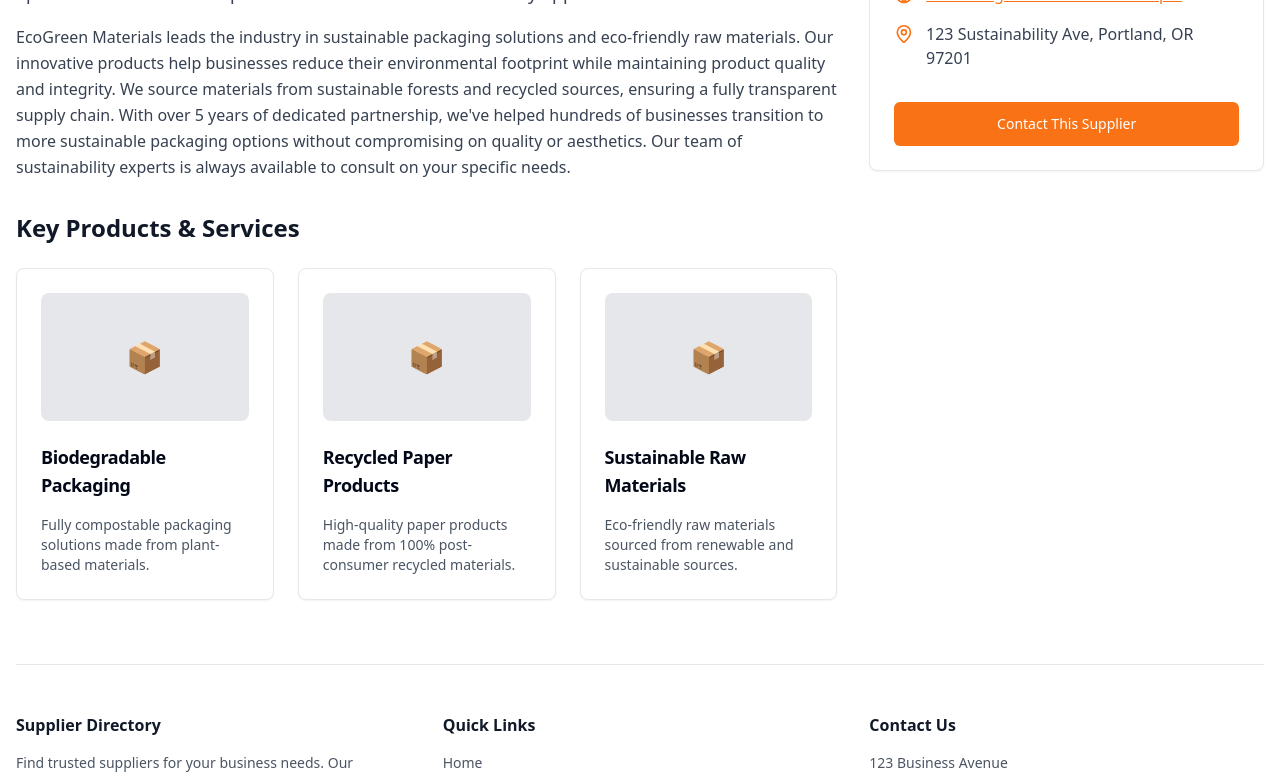
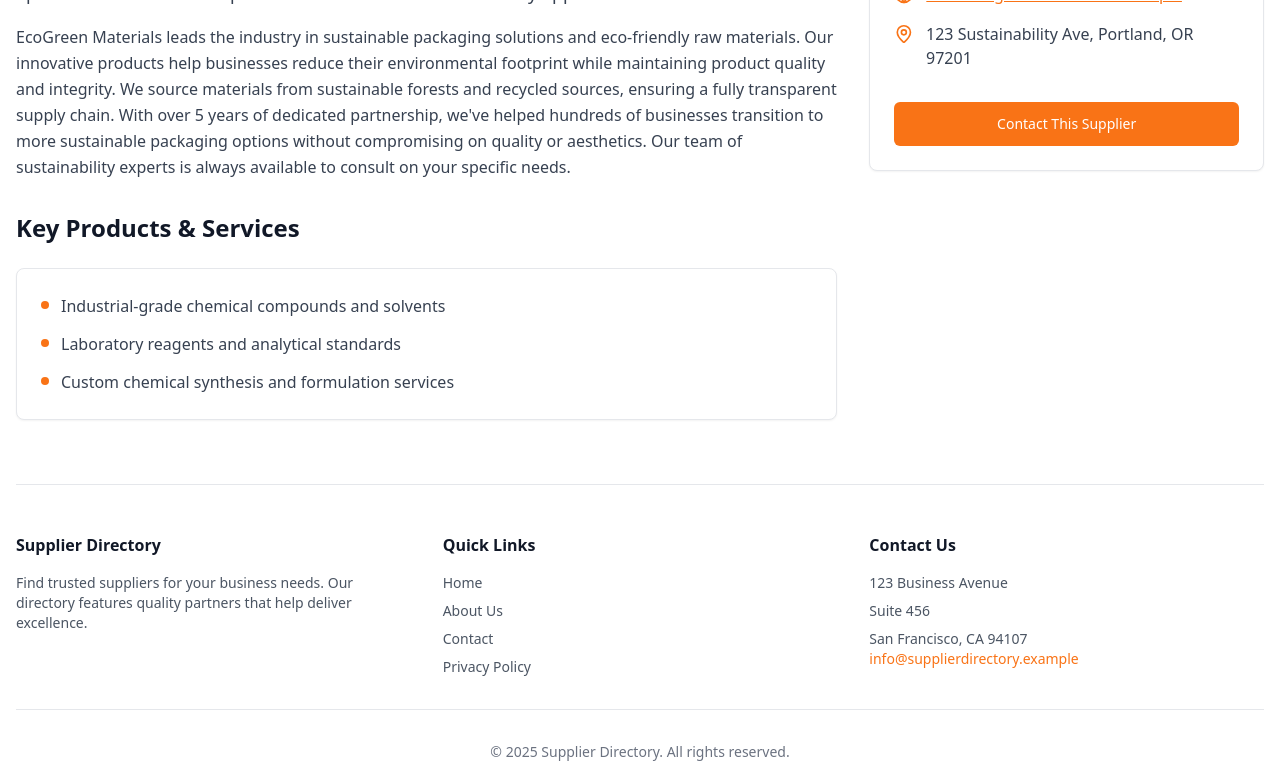
Before and after one commit to Befach/swift-supplier-catalogue, a React (Vite) app: page /supplier/chemtech-solutions in a window 1280 px wide. Shown: the part 612-1387 px from the top of the page. Built offline with nearby package versions, Linux system fonts and the light colour scheme.

Commit message:
feat: Add key products & services to supplier detail
- Display key products & services as bullet points on the supplier detail page.
- Allow adding/editing key products & services from the admin panel.

```diff
--- a/src/components/SupplierForm.tsx
+++ b/src/components/SupplierForm.tsx
@@ -1,10 +1,10 @@
-
 import React, { useState } from 'react';
 import { Button } from '@/components/ui/button';
 import { Input } from '@/components/ui/input';
 import { Textarea } from '@/components/ui/textarea';
 import { Label } from '@/components/ui/label';
 import { Supplier } from '@/types/supplier';
+import { X, Plus } from 'lucide-react';
 
 interface SupplierFormProps {
   initialData?: Partial<Supplier>;
@@ -30,6 +30,9 @@ export const SupplierForm: React.FC<SupplierFormProps> = ({
     logo_url: initialData?.logo_url || ''
   });
 
+  const [products, setProducts] = useState<string[]>(initialData?.products || []);
+  const [newProduct, setNewProduct] = useState('');
+
   const handleSubmit = (e: React.FormEvent) => {
     e.preventDefault();
 
@@ -40,12 +43,24 @@ export const SupplierForm: React.FC<SupplierFormProps> = ({
 
     onSubmit({
       ...formData,
-      categories
+      categories,
+      products: products.filter(product => product.trim().length > 0)
     });
   };
 
   const handleChange = (field: string, value: string) => {
     setFormData(prev => ({ ...prev, [field]: value }));
+  };
+
+  const addProduct = () => {
+    if (newProduct.trim() && !products.includes(newProduct.trim())) {
+      setProducts([...products, newProduct.trim()]);
+      setNewProduct('');
+    }
+  };
+
+  const removeProduct = (index: number) => {
+    setProducts(products.filter((_, i) => i !== index));
   };
 
   return (
@@ -129,6 +144,40 @@ export const SupplierForm: React.FC<SupplierFormProps> = ({
       </div>
 
       <div>
+        <Label htmlFor="products">Products & Services</Label>
+        <div className="space-y-2">
+          <div className="flex gap-2">
+            <Input
+              value={newProduct}
+              onChange={(e) => setNewProduct(e.target.value)}
+              placeholder="Add a product or service..."
+              onKeyPress={(e) => e.key === 'Enter' && (e.preventDefault(), addProduct())}
+            />
+            <Button type="button" onClick={addProduct} size="sm">
+              <Plus className="w-4 h-4" />
+            </Button>
+          </div>
+          {products.length > 0 && (
+            <div className="space-y-1">
+              {products.map((product, index) => (
+                <div key={index} className="flex items-center gap-2 p-2 bg-gray-50 rounded">
+                  <span className="flex-1 text-sm">{product}</span>
+                  <Button
+                    type="button"
+                    variant="ghost"
+                    size="sm"
+                    onClick={() => removeProduct(index)}
+                  >
+                    <X className="w-4 h-4" />
+                  </Button>
+                </div>
+              ))}
+            </div>
+          )}
+        </div>
+      </div>
+
+      <div>
         <Label htmlFor="description">Description</Label>
         <Textarea
           id="description"
--- a/src/lib/firebase.ts
+++ b/src/lib/firebase.ts
@@ -1,4 +1,3 @@
-
 // Firebase configuration (using environment variables for production)
 // For demo purposes, we'll use placeholder values
 export const firebaseConfig = {
@@ -24,6 +23,11 @@ export class MockFirestore {
       categories: ["Packaging", "Raw Materials", "Sustainable Products"],
       logo_url: "",
       slug: "ecogreen-materials",
+      products: [
+        "Fully compostable packaging solutions made from plant-based materials",
+        "High-quality paper products made from 100% post-consumer recycled materials",
+        "Eco-friendly raw materials sourced from renewable and sustainable sources"
+      ],
       created_at: new Date("2024-01-15"),
       updated_at: new Date("2024-01-15")
     },
@@ -38,6 +42,11 @@ export class MockFirestore {
       categories: ["Electronics", "Manufacturing"],
       logo_url: "",
       slug: "techparts-international",
+      products: [
+        "High-performance microprocessors and integrated circuits",
+        "Precision-engineered connectors and cables",
+        "Custom PCB design and manufacturing services"
+      ],
       created_at: new Date("2024-01-20"),
       updated_at: new Date("2024-01-20")
     },
@@ -52,6 +61,11 @@ export class MockFirestore {
       categories: ["Textiles", "Fabrics"],
       logo_url: "",
       slug: "globaltextiles-co",
+      products: [
+        "Premium organic cotton fabrics",
+        "Sustainable bamboo textile products",
+        "Custom fabric dyeing and printing services"
+      ],
       created_at: new Date("2024-02-01"),
       updated_at: new Date("2024-02-01")
     },
@@ -66,6 +80,11 @@ export class MockFirestore {
       categories: ["Manufacturing", "Raw Materials"],
       logo_url: "",
       slug: "precision-metals",
+      products: [
+        "CNC machined aluminum and steel components",
+        "Custom metal fabrication and welding services",
+        "High-grade alloy materials for aerospace applications"
+      ],
       created_at: new Date("2024-02-10"),
       updated_at: new Date("2024-02-10")
     },
@@ -80,6 +99,11 @@ export class MockFirestore {
       categories: ["Food", "Organic", "Agriculture"],
       logo_url: "",
       slug: "organic-harvest",
+      products: [
+        "Certified organic grains and cereals",
+        "Fresh organic vegetables and herbs",
+        "Organic dairy products and free-range eggs"
+      ],
       created_at: new Date("2024-02-15"),
       updated_at: new Date("2024-02-15")
     },
@@ -94,6 +118,11 @@ export class MockFirestore {
       categories: ["Manufacturing", "Raw Materials"],
       logo_url: "",
       slug: "chemtech-solutions",
+      products: [
+        "Industrial-grade chemical compounds and solvents",
+        "Laboratory reagents and analytical standards",
+        "Custom chemical synthesis and formulation services"
+      ],
       created_at: new Date("2024-02-20"),
       updated_at: new Date("2024-02-20")
     }
--- a/src/pages/public/SupplierDetail.tsx
+++ b/src/pages/public/SupplierDetail.tsx
@@ -1,4 +1,3 @@
-
 import React from 'react';
 import { useParams, Link } from 'react-router-dom';
 import { useQuery } from '@tanstack/react-query';
@@ -145,24 +144,23 @@ const SupplierDetail = () => {
             )}
 
             {/* Key Products & Services */}
-            <div>
-              <h2 className="text-2xl font-bold text-gray-900 mb-6">Key Products & Services</h2>
-              <div className="grid md:grid-cols-3 gap-6">
-                {keyProducts.map((product, index) => (
-                  <Card key={index} className="border border-gray-200">
-                    <CardHeader className="pb-4">
-                      <div className="w-full h-32 bg-gray-200 rounded-lg mb-4 flex items-center justify-center">
-                        <div className="text-gray-400 text-3xl">📦</div>
-                      </div>
-                      <CardTitle className="text-lg">{product.title}</CardTitle>
-                    </CardHeader>
-                    <CardContent>
-                      <p className="text-gray-600 text-sm">{product.description}</p>
-                    </CardContent>
-                  </Card>
-                ))}
+            {supplier.products && supplier.products.length > 0 && (
+              <div>
+                <h2 className="text-2xl font-bold text-gray-900 mb-6">Key Products & Services</h2>
+                <Card className="border border-gray-200">
+                  <CardContent className="pt-6">
+                    <ul className="space-y-3">
+                      {supplier.products.map((product, index) => (
+                        <li key={index} className="flex items-start">
+                          <div className="w-2 h-2 bg-orange-500 rounded-full mt-2 mr-3 flex-shrink-0"></div>
+                          <span className="text-gray-700 leading-relaxed">{product}</span>
+                        </li>
+                      ))}
+                    </ul>
+                  </CardContent>
+                </Card>
               </div>
-            </div>
+            )}
           </div>
 
           {/* Contact Sidebar */}
--- a/src/types/supplier.ts
+++ b/src/types/supplier.ts
@@ -10,6 +10,7 @@ export interface Supplier {
   categories: string[];
   logo_url?: string;
   slug: string;
+  products?: string[];
   created_at: Date;
   updated_at: Date;
 }
```
